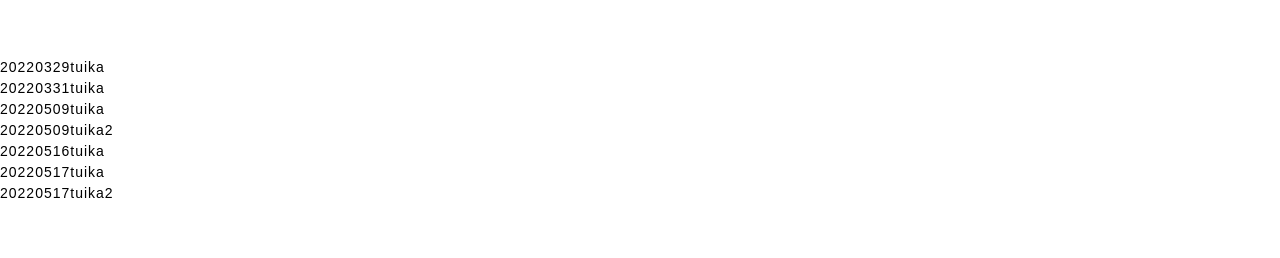
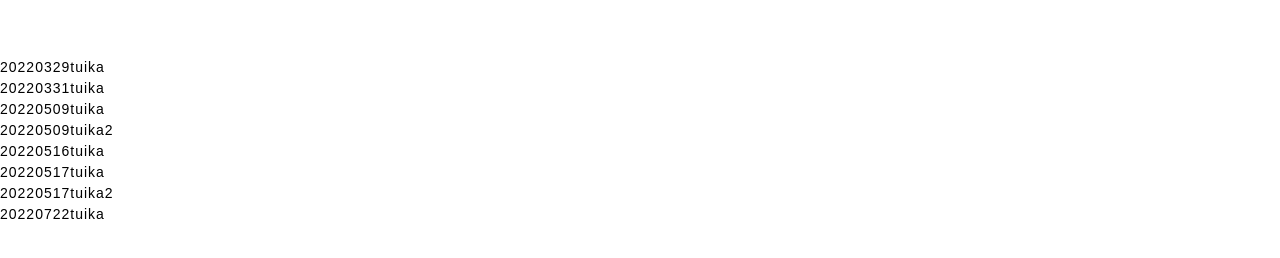
Before and after one commit to medium-yoshida/test, a plain HTML site: page index.html in a window 1280 px wide. Shown: the part 84-342 px from the top of the page. Drawn offline with Linux system fonts and the light colour scheme.

Commit message:
test0722

```diff
--- a/index.html
+++ b/index.html
@@ -48,6 +48,8 @@
 
   <div>20220517tuika2</div>
 
+  <div>20220722tuika</div>
+
 
 
 
```
